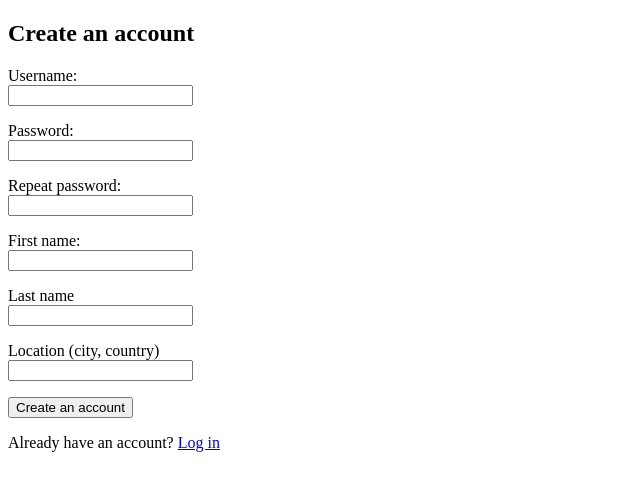
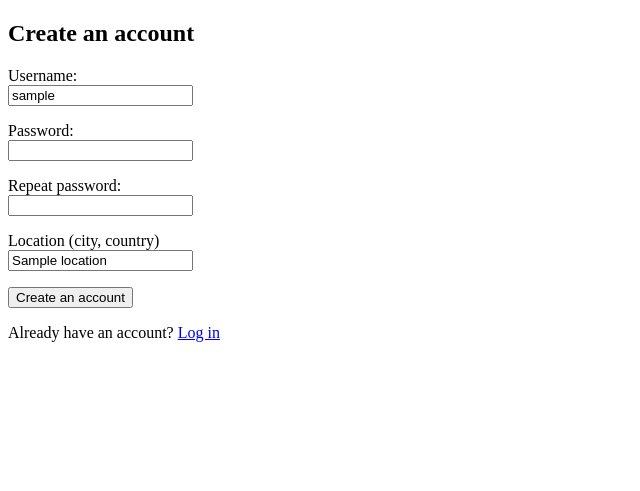
Before and after one commit to karorot/pet-adoption, a Flask app: template templates/register.html in a window 1280 px wide. Shown: the top 491 px of the page, without its empty margins (0-640 px from the left). Run offline with Flask 3, Linux system fonts and the light colour scheme; the template is opened without the code that fills it: most values are stand-ins (such as "Sample title", 1, 10 or a date in 2020).

Commit message:
Refactor user registration
Remove unnecessary information requirement for first and last name
and modify registration form to remember filled fields if there
is an error.

```diff
--- a/app.py
+++ b/app.py
@@ -129,30 +129,33 @@ def delete_pet(pet_id):
         else:
             return redirect("/pet/" + str(pet_id))
 
-@app.route("/register")
+@app.route("/register", methods=["GET", "POST"])
 def register():
-    return render_template("register.html")
+    if request.method == "GET":
+        return render_template("register.html", filled={})
 
-@app.route("/create_user", methods=["POST"])
-def create_user():
-    username = request.form["username"]
-    password1 = request.form["password1"]
-    password2 = request.form["password2"]
-    first_name = request.form["first_name"]
-    last_name = request.form["last_name"]
-    location = request.form["location"]
-    if password1 != password2:
-        flash("The passwords don't match.")
-        return redirect("/register")
+    if request.method == "POST":
+        username = request.form["username"]
+        if len(username) > 16:
+            forbidden()
+        password1 = request.form["password1"]
+        password2 = request.form["password2"]
+        location = request.form["location"]
 
-    try:
-        users.create_user(username, password1, first_name, last_name, location)
-    except sqlite3.IntegrityError:
-        flash("The username is already taken.")
-        return redirect("/register")
+        if password1 != password2:
+            flash("The passwords don't match.")
+            filled = {"username" : username, "location" : location}
+            return render_template("register.html", filled=filled)
 
-    flash("Account created! Please login.")
-    return redirect("/")
+        try:
+            users.create_user(username, password1, location)
+        except sqlite3.IntegrityError:
+            flash("The username is already taken.")
+            filled = {"username" : username, "location" : location}
+            return render_template("register.html", filled=filled)
+
+        flash("Account created!")
+        return redirect("/")
 
 @app.route("/user/<int:user_id>")
 def show_user(user_id):
--- a/schema.sql
+++ b/schema.sql
@@ -2,8 +2,6 @@ CREATE TABLE users (
     id INTEGER PRIMARY KEY,
     username TEXT UNIQUE,
     password_hash TEXT,
-    first_name TEXT,
-    last_name TEXT,
     location TEXT
 );
 
--- a/templates/register.html
+++ b/templates/register.html
@@ -8,10 +8,10 @@
 
 <body>
   <h2>Create an account</h2>
-  <form action="/create_user" method="post">
+  <form action="/register" method="post">
     <p>
       <label for="username">Username:</label><br />
-      <input type="text" name="username" id="username" required />
+      <input type="text" name="username" id="username" value="{{ filled.username }}" maxlength="16"  required />
     </p>
     <p>
       <label for="password1">Password:</label><br />
@@ -22,16 +22,8 @@
       <input type="password" name="password2" id="password2" required />
     </p>
     <p>
-      <label for="first_name">First name:</label><br />
-      <input type="text" name="first_name" id="first_name" required />
-    </p>
-    <p>
-      <label for="last_name">Last name</label><br />
-      <input type="text" name="last_name" id="last_name" required />
-    </p>
-    <p>
       <label for="location">Location (city, country)</label><br />
-      <input type="text" name="location" id="location" required />
+      <input type="text" name="location" id="location" value="{{ filled.location }}" required />
     </p>
     <input type="submit" value="Create an account" />
   </form>
```
Also changed, not shown: users.py (+3 -5 lines).
